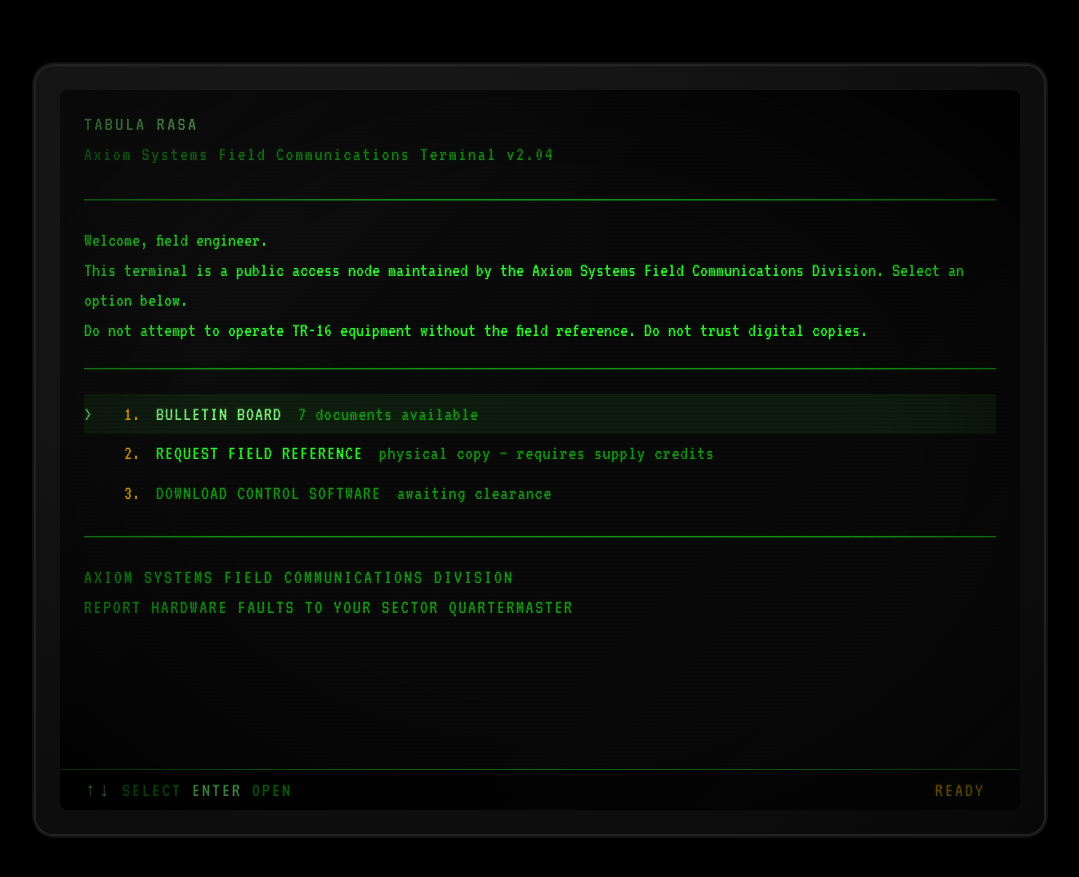
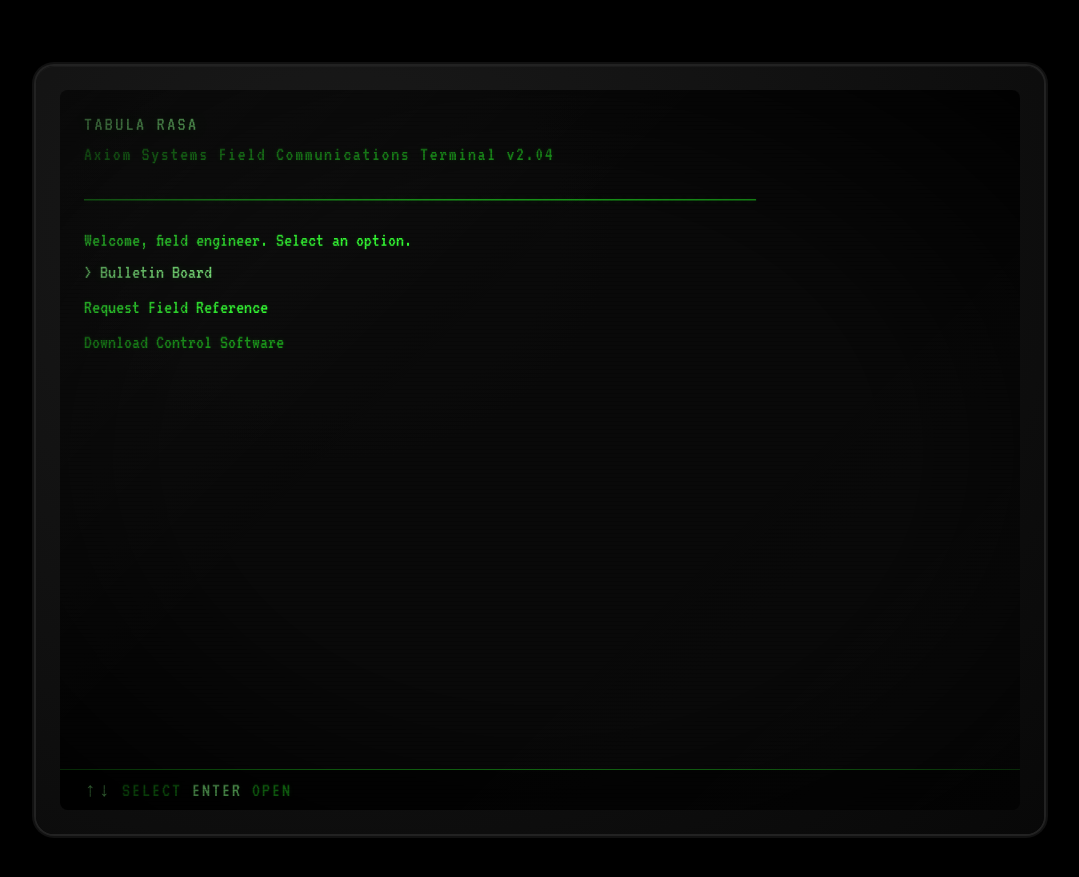
Before and after one commit to AdamClements/axiom-blog, a Jekyll site: the page built from index.md, in a window 1280 px wide. Shown: the top 877 px of the page, without its empty margins (100-1179 px from the left). Built offline with Jekyll 4.4.1, drawn with Linux system fonts in a browser that asks for light colours.

Commit message:
Simplify menus: just > marker and label, nothing else

```diff
--- a/_layouts/menu.html
+++ b/_layouts/menu.html
@@ -11,36 +11,25 @@ layout: default
         <div class="subtitle">Axiom Systems Field Communications Terminal v2.04</div>
       </div>
 
-      <div class="terminal-divider">────────────────────────────────────────────────────────────────────────────────</div>
+      <div class="terminal-divider">────────────────────────────────────────────────────────</div>
 
       {{ content }}
-
-      <div class="terminal-divider">────────────────────────────────────────────────────────────────────────────────</div>
 
       <ul class="menu-list" id="menu-list">
         {% for item in page.menu_items %}
         <li class="menu-item{% if forloop.first %} selected{% endif %}" data-url="{{ item.url }}" data-disabled="{{ item.disabled }}">
           <span class="item-marker">{% if forloop.first %}&gt;{% else %} {% endif %}</span>
-          <span class="item-index">{{ forloop.index }}.</span>
           <span class="item-label{% if item.disabled %} disabled{% endif %}">{{ item.label }}</span>
-          {% if item.note %}<span class="item-note">{{ item.note }}</span>{% endif %}
         </li>
         {% endfor %}
       </ul>
-
-      <div class="terminal-divider">────────────────────────────────────────────────────────────────────────────────</div>
-
-      <div class="terminal-footer">
-        AXIOM SYSTEMS FIELD COMMUNICATIONS DIVISION
-        <div class="subtitle">REPORT HARDWARE FAULTS TO YOUR SECTOR QUARTERMASTER</div>
-      </div>
     </div>
   </div>
 
   <div class="status-bar">
     <div class="status-bar-inner">
       <span class="keys"><kbd>↑↓</kbd> SELECT   <kbd>ENTER</kbd> OPEN</span>
-      <span>READY<span class="cursor"></span></span>
+      <span><span class="cursor"></span></span>
     </div>
   </div>
 </div>
@@ -83,12 +72,6 @@ layout: default
         open();
         break;
     }
-    var num = parseInt(e.key);
-    if (num >= 1 && num <= items.length) {
-      e.preventDefault();
-      select(num - 1);
-      open();
-    }
   });
 })();
 </script>
--- a/assets/css/crt.css
+++ b/assets/css/crt.css
@@ -245,14 +245,7 @@ body {
 }
 
 .menu-item {
-  padding: 0.3rem 0;
-  display: flex;
-  gap: 1rem;
-  align-items: baseline;
-}
-
-.menu-item.selected {
-  background: var(--bg-highlight);
+  padding: 0.15rem 0;
 }
 
 .menu-item.selected .item-label {
@@ -260,42 +253,16 @@ body {
   text-shadow: 0 0 8px var(--phosphor-glow);
 }
 
-.item-index {
-  color: var(--amber);
-  flex-shrink: 0;
-  width: 3ch;
-  text-align: right;
-}
-
 .item-label {
   color: var(--phosphor);
-  text-transform: uppercase;
-  letter-spacing: 0.05em;
 }
 
 .item-label.disabled {
   color: var(--phosphor-dim);
 }
 
-.item-note {
-  color: var(--phosphor-dim);
-  letter-spacing: 0.03em;
-}
-
 .item-marker {
   color: var(--phosphor-bright);
-  flex-shrink: 0;
-  width: 2ch;
-}
-
-.terminal-footer {
-  color: var(--phosphor-dim);
-  letter-spacing: 0.1em;
-  text-transform: uppercase;
-}
-
-.terminal-footer .subtitle {
-  letter-spacing: 0.08em;
 }
 
 /* === DOCUMENT VIEW === */
--- a/index.md
+++ b/index.md
@@ -2,19 +2,12 @@
 layout: menu
 title: Tabula Rasa
 menu_items:
-  - label: "BULLETIN BOARD"
+  - label: "Bulletin Board"
     url: "/bulletins/"
-    note: "7 documents available"
-  - label: "REQUEST FIELD REFERENCE"
+  - label: "Request Field Reference"
     url: "/requisition/"
-    note: "physical copy — requires supply credits"
-  - label: "DOWNLOAD CONTROL SOFTWARE"
+  - label: "Download Control Software"
     disabled: true
-    note: "awaiting clearance"
 ---
 
-Welcome, field engineer.
-
-This terminal is a public access node maintained by the Axiom Systems Field Communications Division. Select an option below.
-
-Do not attempt to operate TR-16 equipment without the field reference. Do not trust digital copies.
+Welcome, field engineer. Select an option.
```
Also changed, not shown: _layouts/bulletins.html (+4 -11 lines).
